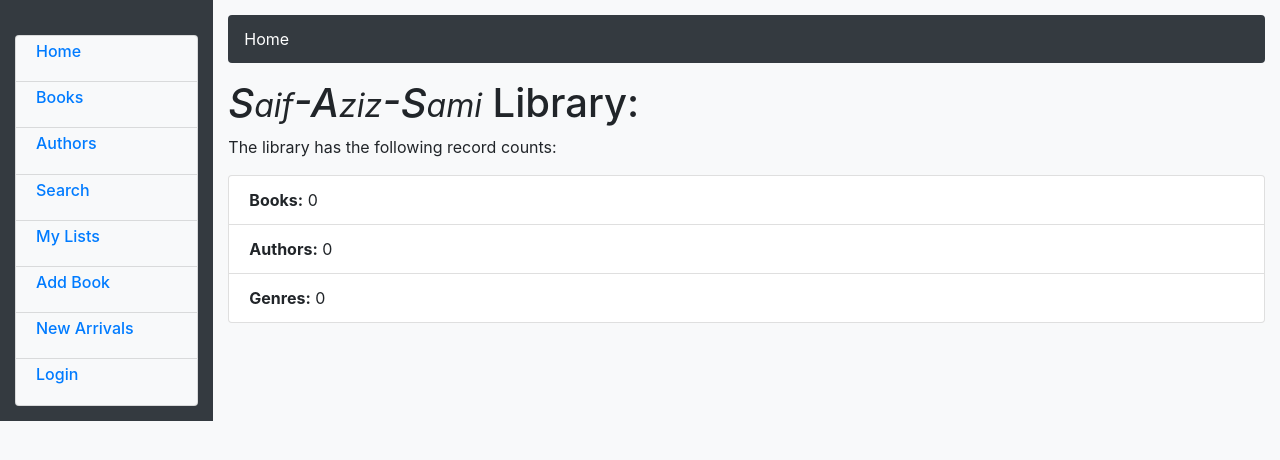
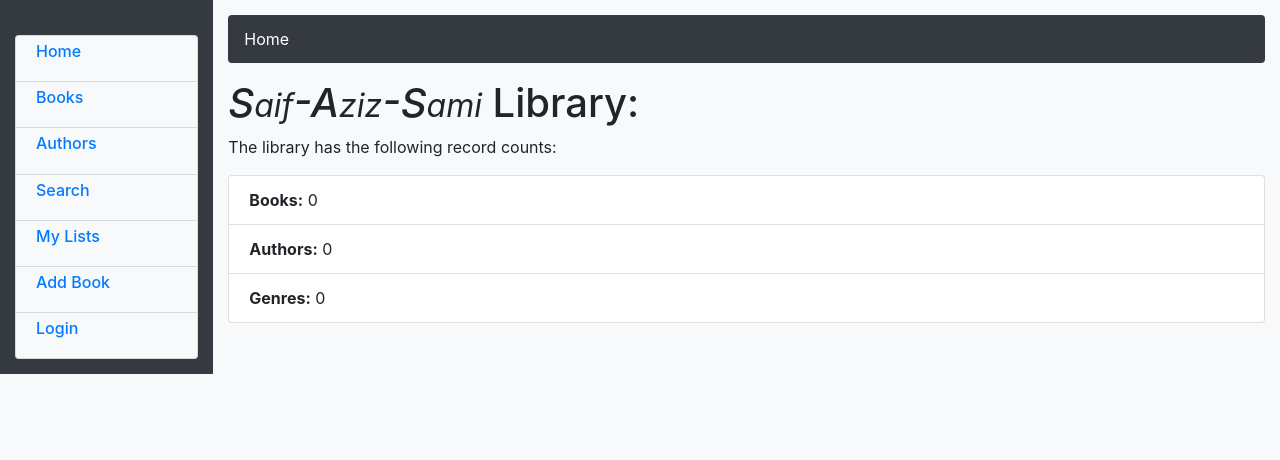
Before and after one commit to SaifullahKatpar/PersonalBookManager, a Django app: page /catalog/ in a window 1280 px wide. Shown: the top 460 px of the page. Run offline with Django 3.2, Linux system fonts and the light colour scheme; data that the repository does not hold is empty; some libraries are stand-ins or nearby versions.

Commit message:
remove new_arrivals

```diff
--- a/catalog/templates/base_generic.html
+++ b/catalog/templates/base_generic.html
@@ -156,13 +156,6 @@
           </h6>
          </li>
 
-          <li class="list-group-item bg-light">
-              <h6 class="card-subtitle mb-2 text-muted">
-            <a href="{% url 'new_arrivals' %}" class="card-link">
-                New Arrivals
-            </a>
-            </h6>
-          </li>
 
           {% if user.is_authenticated %}
           <li class="list-group-item bg-light">
--- a/catalog/urls.py
+++ b/catalog/urls.py
@@ -22,10 +22,6 @@ urlpatterns += [
 ]
 
 urlpatterns += [
-    path('newbooks/', views.NewBooksListView.as_view(), name='new_arrivals'),
-]
-
-urlpatterns += [
     path('add_book/', login_required(views.add_book), name='add_book'),
     path('add_author/', views.add_author, name='add_author'),
     path('add_genre/', views.add_genre, name='add_genre'),
```
Also changed, not shown: catalog/templates/catalog/new_arrivals.html (deleted, +0 -25 lines).
